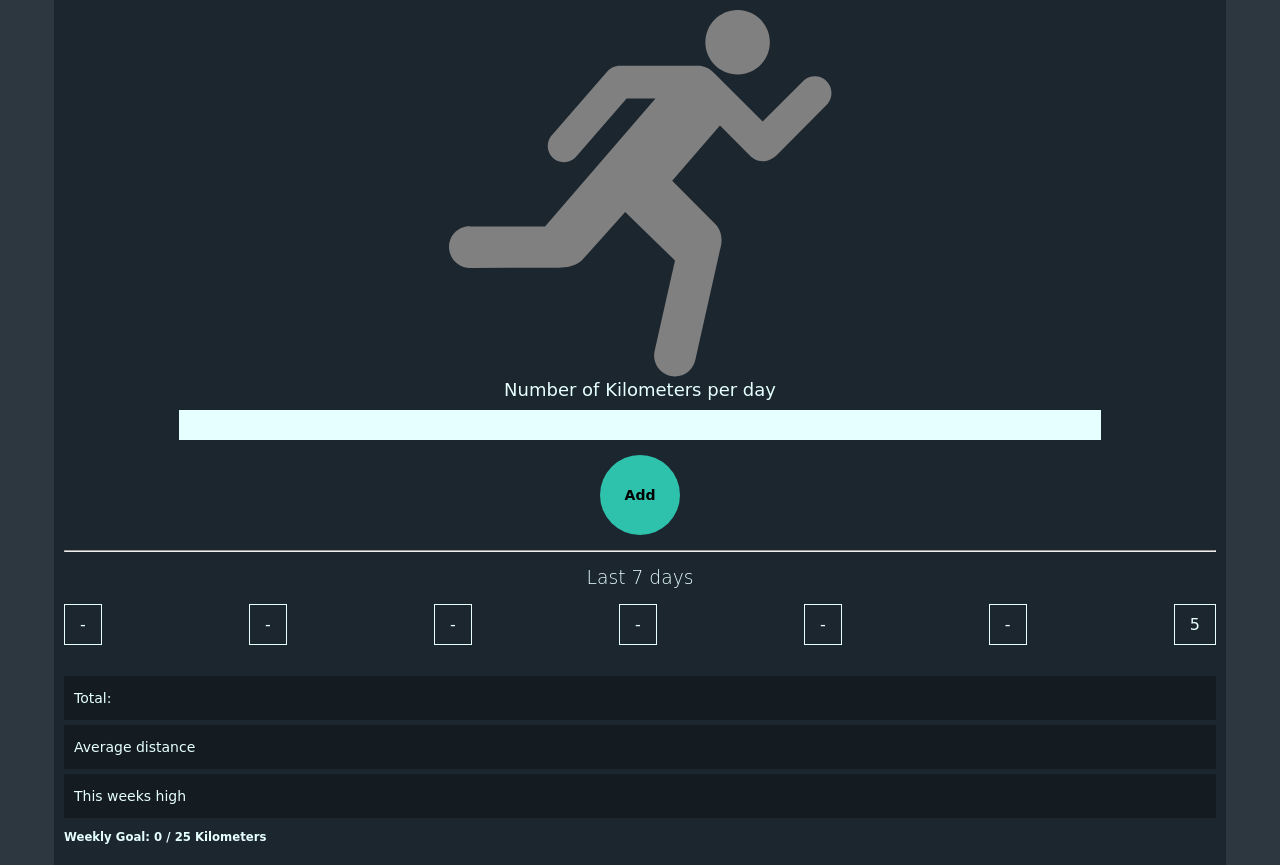
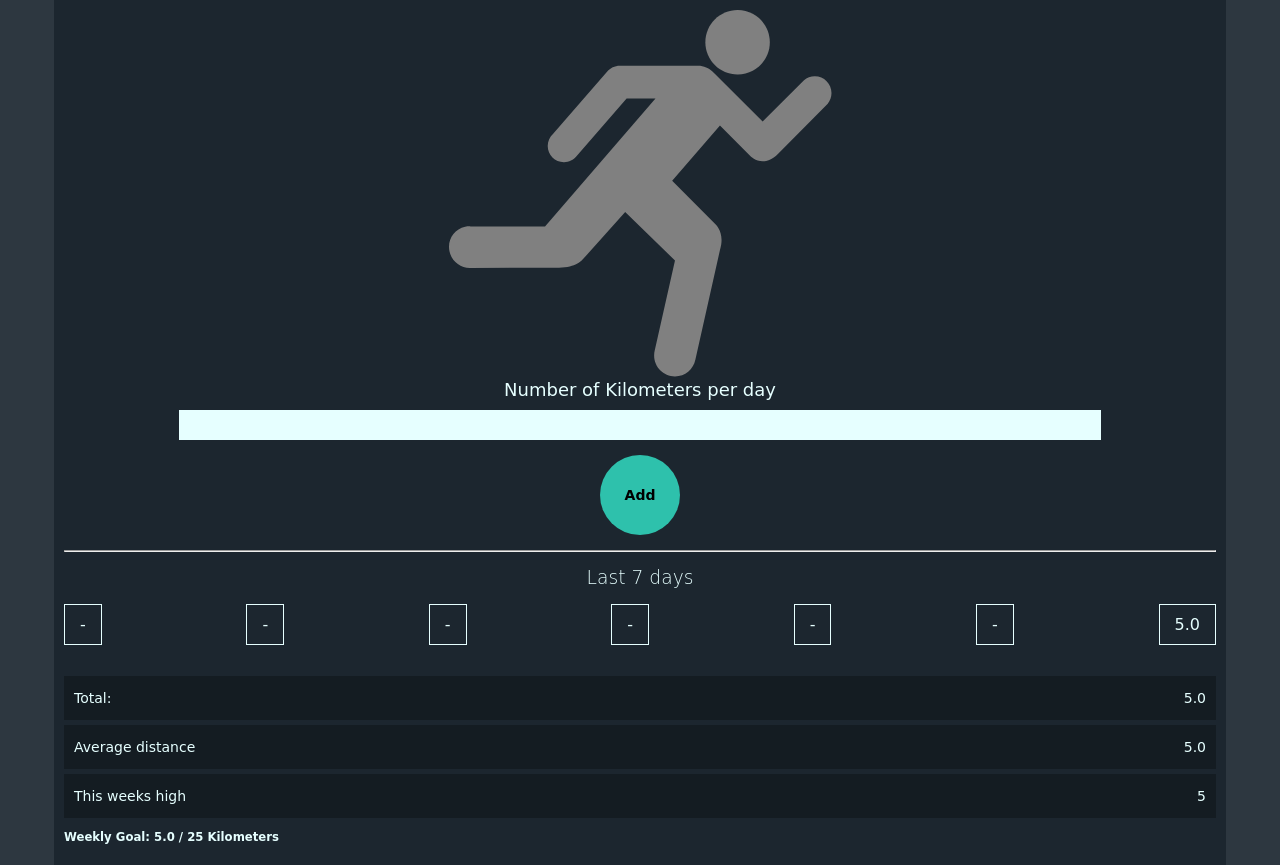
Before and after one commit to Frankie-B/running-tracker, a plain HTML site: page index.html in a window 1280 px wide. Both pictures are taken after typing "5" into the empty fields and a click on the button "Add". Drawn offline with Linux system fonts and the light colour scheme; a web font is replaced by a local one.

Commit message:
Add out values

```diff
--- a/index.html
+++ b/index.html
@@ -71,7 +71,7 @@
     <section class="progress">
       <h3>
         Weekly Goal: <span id="progressTotal">0</span> /
-        <span id="target">25</span> Kilometers
+        <span id="target"></span> Kilometers
       </h3>
       <div class="progressCircleWrapper">
         <!-- TODO: Progress bar -->
--- a/index.js
+++ b/index.js
@@ -1,27 +1,54 @@
+const goal = 25;
 let entries = [];
 
 
 const entriesWrapper = document.querySelector('#entries');
+document.querySelector('#target').innerText = goal;
 
 const addNewEntry = (newEntry) => {
   entriesWrapper.removeChild(entriesWrapper.firstElementChild);
-  // console.log(newEntry);
+
   const listItem = document.createElement('li');
-  const listValue = document.createTextNode(newEntry);
+  const listValue = document.createTextNode(newEntry.toFixed(1));
 
   listItem.appendChild(listValue);
   entriesWrapper.appendChild(listItem);
 }
 
+const reducer = (total, currentValue) => {
+  return total + currentValue;
+};
+
+const calcTotal = () => {
+  const totalValue = entries.reduce(reducer).toFixed(1);
+  document.querySelector('#total').innerText = totalValue
+  document.querySelector('#progressTotal').innerText = totalValue
+
+};
+
+const calcAverage = () => {
+  const average = (entries.reduce(reducer) / entries.length).toFixed(1);
+  document.querySelector('#average').innerText = average;
+}
+
+const weeklyHigh = () => {
+  const high = Math.max(...entries)
+  document.querySelector('#high').innerText = high;
+}
+
 const handleSubmit = (e) => {
   e.preventDefault();
   const entry = Number(document.querySelector('#entry').value);
-  // console.log(entry);
   if (!entry) return;
+
   document.querySelector('form').reset()
+
   entries.push(entry);
-  // console.log(entries);
   addNewEntry(entry);
+
+  calcTotal();
+  calcAverage();
+  weeklyHigh();
 };
 
 const form = document.querySelector('form').addEventListener('submit', handleSubmit);
```
